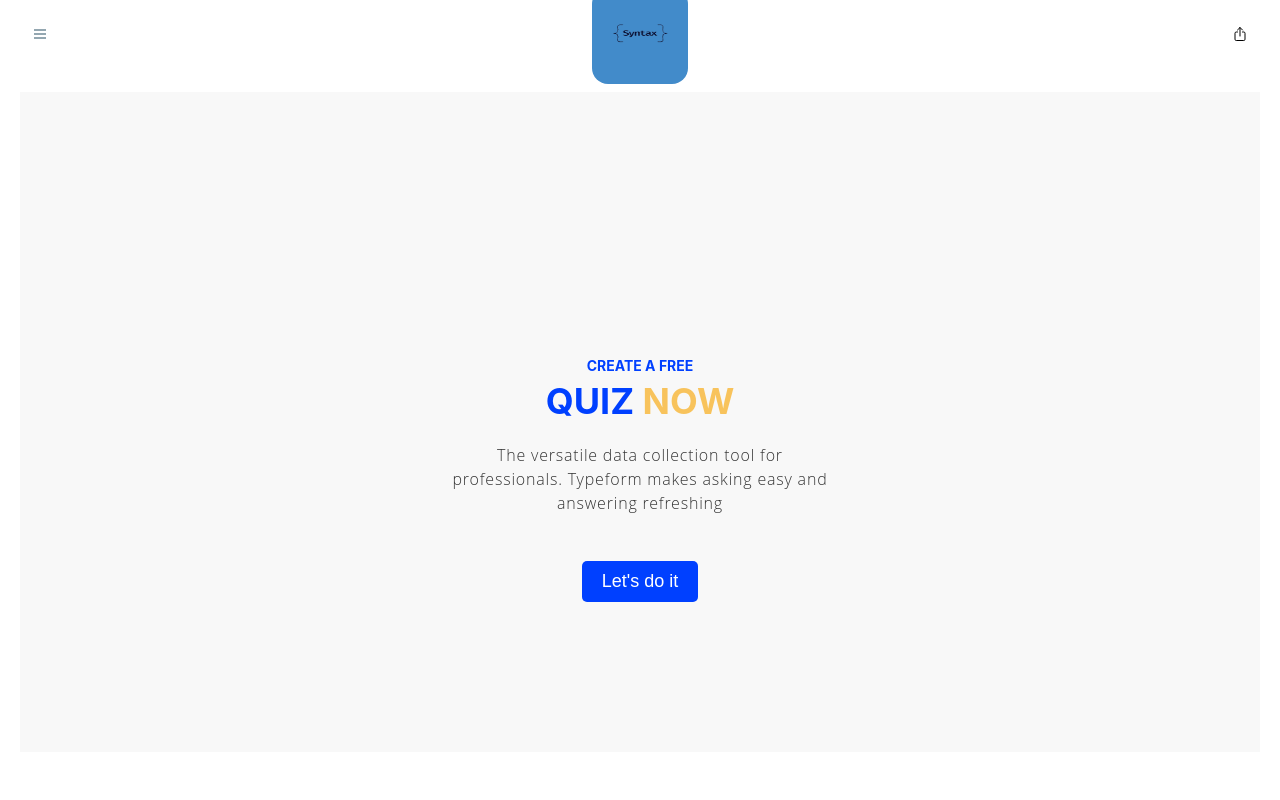
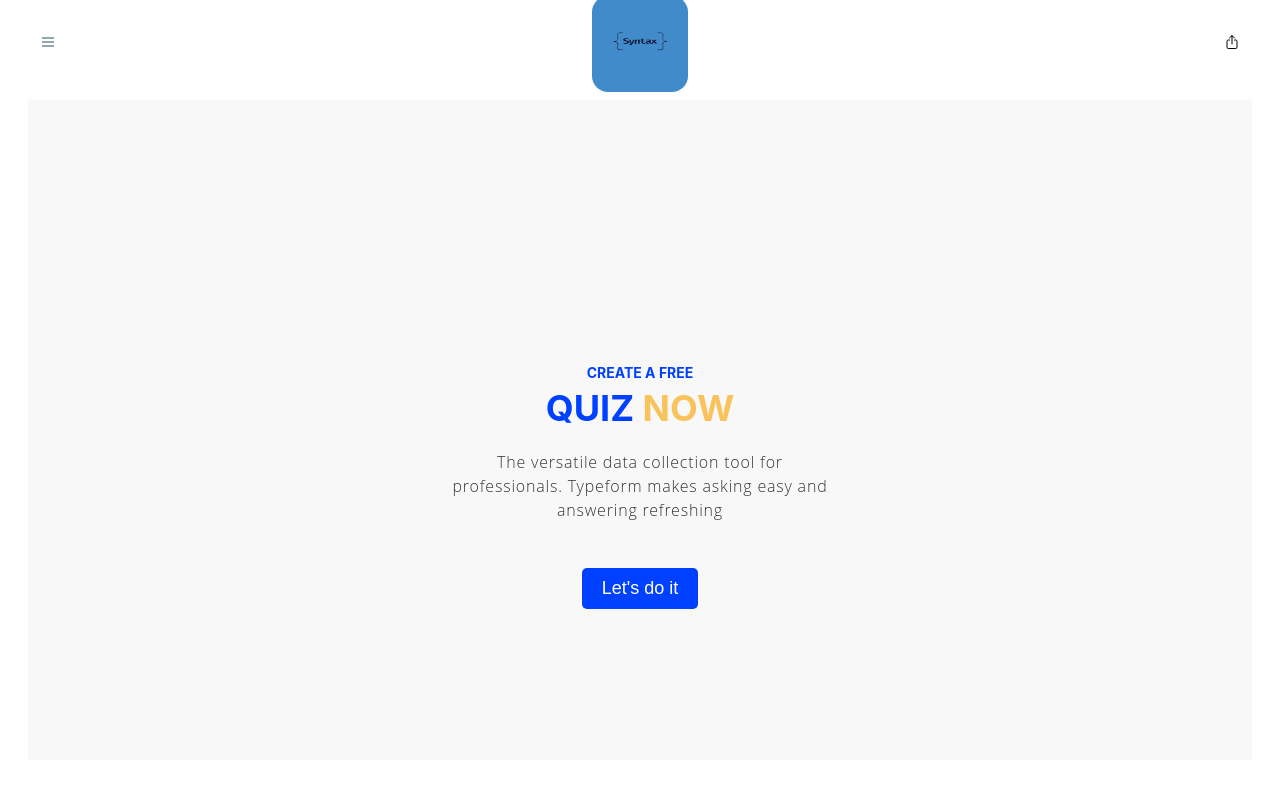
Before and after one commit to Adetoke0987/SyntaxQuizz, a React (Vite) app: page / in a window 1280 px wide. Shown: the top 800 px of the page. Built offline with nearby package versions, Linux system fonts and the light colour scheme.

Commit message:
Update index.css

```diff
--- a/src/index.css
+++ b/src/index.css
@@ -7,15 +7,3 @@
   --background: #fff;
 
 }
-body{
-  overflow: hidden;
-  padding: 0;
-  margin: 0;
-  color: var(--text-color);
-  background: var(--background)
-}
-
-.darkmode{
-  --text-color: #fff;
-  --background: #333;
-}
```
